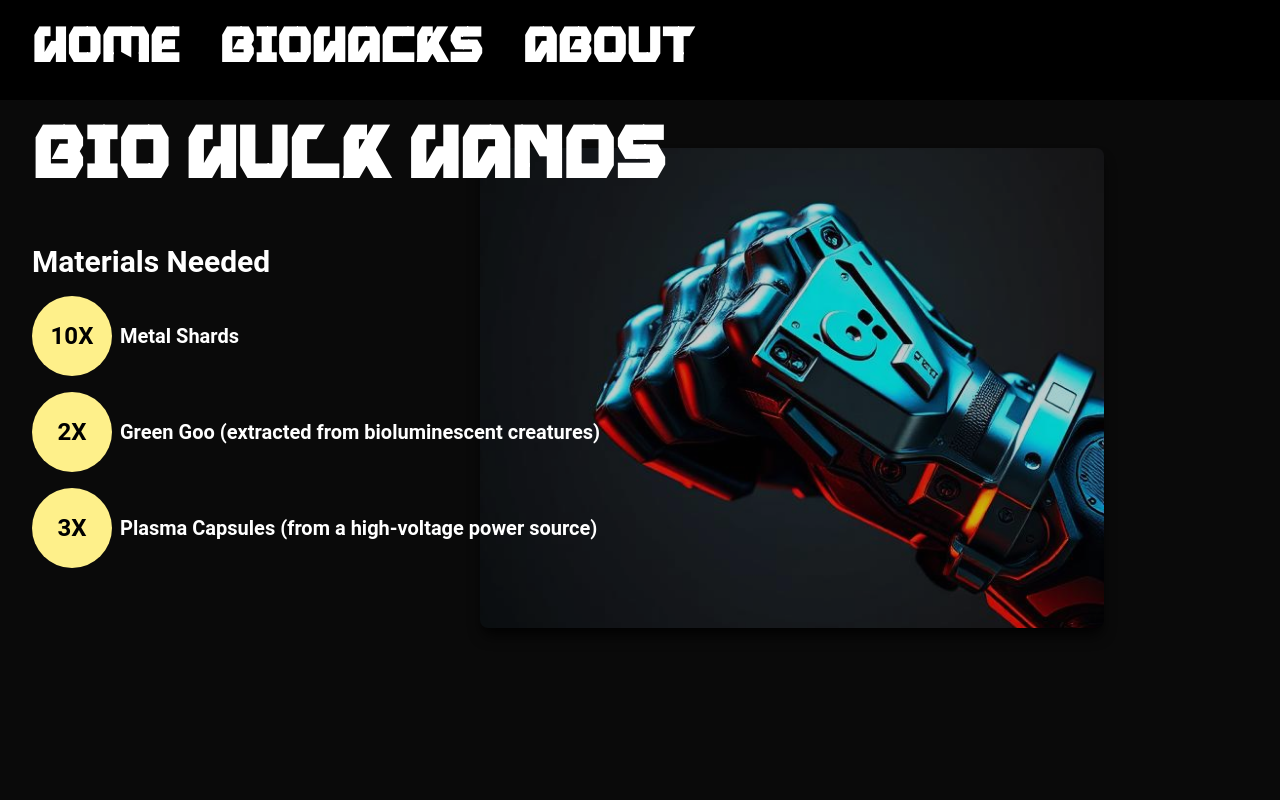
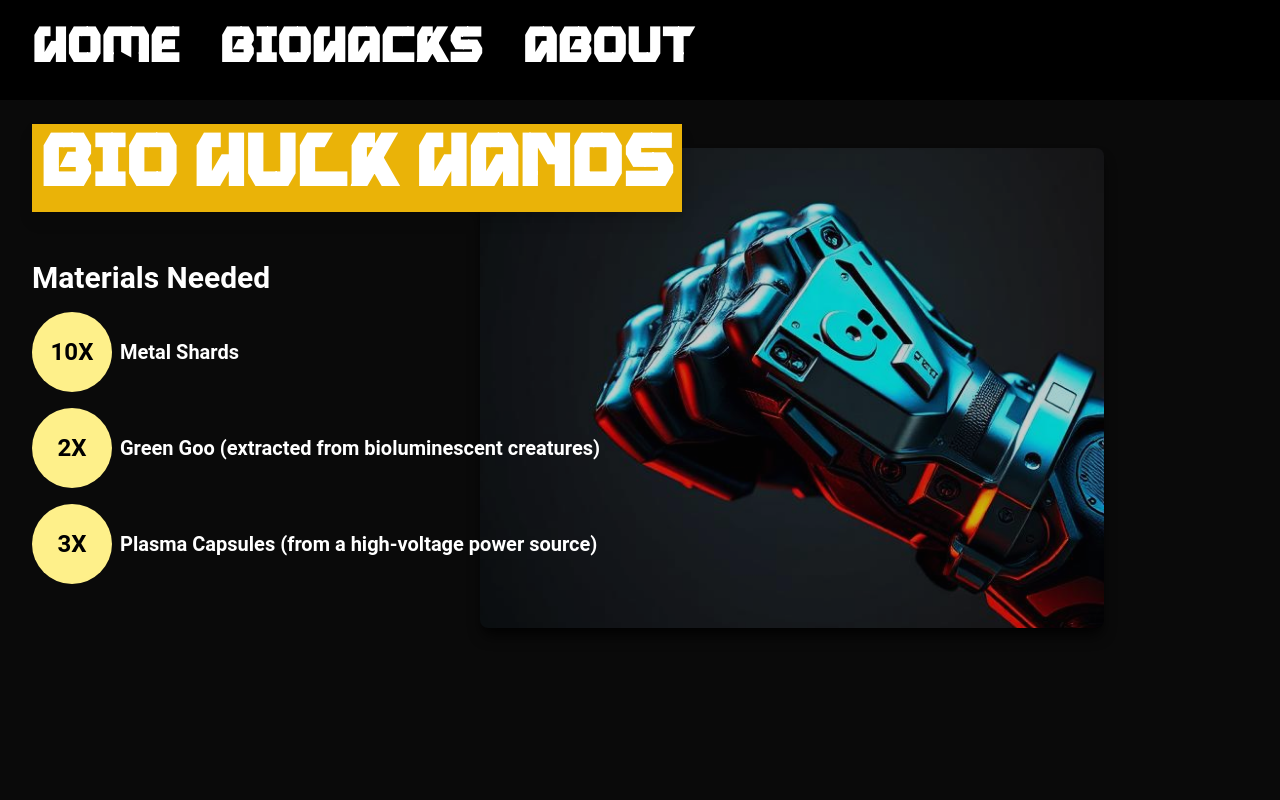
Before and after one commit to guitar6029/cyberpunk-recipe, a Next.js app: page /biohacks/f34545256 in a window 1280 px wide. Shown: the top 800 px of the page. Built offline with nearby package versions, Linux system fonts and the light colour scheme.

Commit message:
added slide-in-right animation class updated Testimonial style card text color

```diff
--- a/app/biohacks/[hack]/page.tsx
+++ b/app/biohacks/[hack]/page.tsx
@@ -53,7 +53,7 @@ const HackDetails: React.FC = () => {
           Go back
         </span>
       </Link>
-      <div className="col-span-1 flex flex-col gap-4">
+      <div className="col-span-1 flex flex-col gap-4 animate-slide-in-right">
         <div className="relative flex flex-col gap-4 rounded-lg  p-4">
           {/* background div block */}
           <div
@@ -69,7 +69,7 @@ const HackDetails: React.FC = () => {
 
           <div>
             <h2
-              className={`sm:text-4xl lg:text-7xl font-bold ${alkeron.className}`}
+              className={`sm:text-4xl lg:text-7xl font-bold ${alkeron.className} drop-shadow-lg w-fit p-2 bg-yellow-500  `}
             >
               {gadget?.gadget}
             </h2>
--- a/app/biohacks/page.tsx
+++ b/app/biohacks/page.tsx
@@ -99,7 +99,7 @@ const Biohacks: React.FC = () => {
           </CardTemplate>
 
           {/* Current Slide */}
-          <CardTemplate classString="bg-black cursor-pointer relative z-40 p-4 flex flex-col w-[400px] h-[500px] truncate rounded-lg shadow-xl shadow-purple-400 scale-125 hover:scale-150 transition ease-in duration-300">
+          <CardTemplate classString="bg-black cursor-pointer relative z-40 p-4 flex flex-col w-[350px] h-[350px] md:w-[300px] md:h-[400px] truncate rounded-lg shadow-xl shadow-purple-400 scale-125 md:hover:scale-150 transition ease-in duration-300">
             <Link
               href={"/biohacks/" + gadgets[currentBiohack].id}
               className="flex flex-col gap-2 "
--- a/app/globals.css
+++ b/app/globals.css
@@ -148,6 +148,21 @@ body {
   }
 }
 
+@keyframes slide-in-right {
+  from {
+    transform: translateX(100%) skewY(0);
+    opacity: 0;
+  }
+  to {
+    transform: translateX(0) skewY(var(--skewY, 0));
+    opacity: 1;
+  }
+}
+
+.animate-slide-in-right {
+  animation: slide-in-right 0.5s ease-in-out forwards;
+}
+
 .animate-slide-in-left {
   animation: slide-in-left 0.5s ease-in-out forwards;
 }
--- a/components/Testimonials/Testimonial.tsx/Testimonial.tsx
+++ b/components/Testimonials/Testimonial.tsx/Testimonial.tsx
@@ -8,10 +8,10 @@ type TestimonialProps = {
 
 const Testimonial: React.FC<TestimonialProps> = ({ person }: TestimonialProps) => {
     return (
-        <div className="relative flex flex-row items-center gap-10 rounded-lg p-4 w-fit h-fit">
+        <div className="relative flex flex-row items-center gap-10 rounded-lg p-4 w-fit h-fit ">
             <div className="flex flex-col gap-12">
-                <div className="col-span-2 flex flex-col gap-2 p-4 rounded-lg xl:-skew-y-10 shadow-lg shadow-indigo-500">
-                    <q className="bg-slate-800 rounded-lg text-2xl font-bold text-gray-for-dark-drop text-left leading-relaxed p-4 min-h-[20rem]">
+                <div className="col-span-2 flex flex-col gap-2 p-4 rounded-lg xl:-skew-y-10 shadow-lg shadow-indigo-500 ">
+                    <q className="bg-slate-800 rounded-lg text-2xl font-bold text-white text-left leading-relaxed p-4 min-h-[20rem]">
                         {person.description}
                     </q>
                     <h1 className="text-2xl font-bold text-yellow-200 p-4">
@@ -30,7 +30,7 @@ const Testimonial: React.FC<TestimonialProps> = ({ person }: TestimonialProps) =
                         </div>
                     </div>
                 </div>
-                <div className="text-2xl font-bold text-yellow-200 xl:-skew-y-10 shadow-lg shadow-indigo-500 h-[10px]"></div>
+                {/* <div className="text-2xl font-bold text-yellow-200 xl:-skew-y-10 shadow-lg shadow-indigo-500 h-[10px]"></div> */}
             </div>
 
 
```
